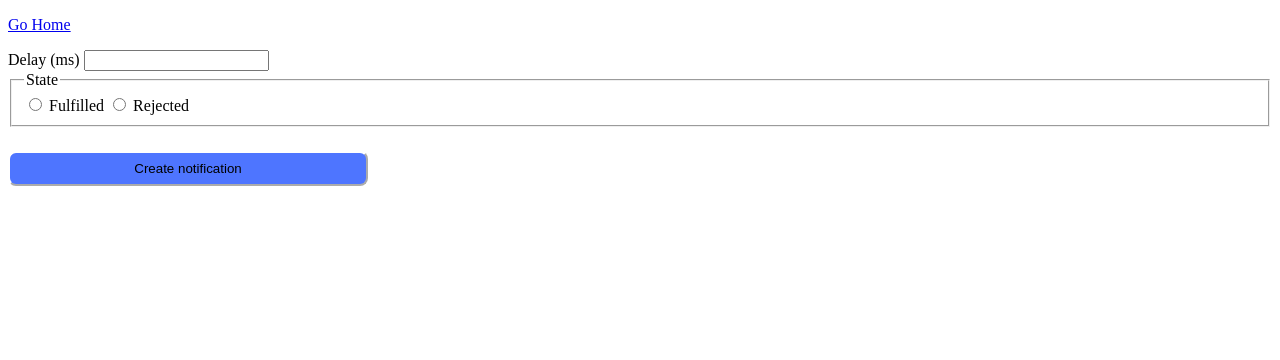
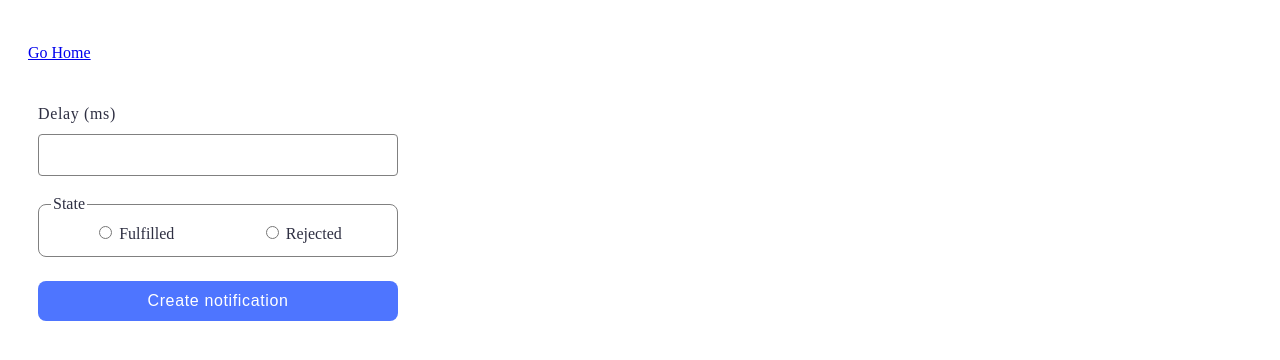
Before and after one commit to DrunkCherry1997/goit-js-hw-10, a website built with Vite: page src/2-snackbar.html in a window 1280 px wide. Built offline with nearby package versions, Linux system fonts and the light colour scheme.

Commit message:
updating both css styles

```diff
--- a/src/css/1-timer.css
+++ b/src/css/1-timer.css
@@ -0,0 +1,95 @@
+body {
+  padding-top: 20px;
+  padding-left: 20px;
+}
+
+
+#datetime-picker {
+  width: 272px;
+  margin-top: 40px;
+  margin-bottom: 32px;
+  margin-left: 10px;
+  color: #2e2f42;
+  font-family: 'Montserrat';
+  font-size: 16px;
+  line-height: 1.5;
+  letter-spacing: 0.04em;
+  padding: 8px 16px;
+  border-radius: 4px;
+  border: 1px solid #808080;
+  padding-inline: 8px 16px;
+  /* /* transition: transform 250ms cubic-bezier(0.4, 0, 0.2, 1); */
+  transition-property: border-color;
+  transition-duration: 250ms;
+  transition-timing-function: linear;
+}
+
+[data-start] {
+  color: #fff;
+  width: 75px;
+  font-size: 16px;
+  font-weight: 500;
+  line-height: 1.5;
+  letter-spacing: 0.04em;
+  padding: 8px 16px;
+  border-radius: 8px;
+  background: #4e75ff;
+  border: none;
+}
+
+.timer {
+  display: flex;
+  flex-direction: row;
+  gap: 30px;
+  margin-left: 10px;
+}
+
+.field {
+  display: flex;
+  flex-direction: column;
+}
+
+.value {
+  align-self: center;
+  color: #2e2f42;
+  font-family: Montserrat;
+  font-size: 40px;
+  font-weight: 400;
+  line-height: 1.2; /* 120% */
+  letter-spacing: 0.04em;
+}
+
+.label {
+  color: #2e2f42;
+  font-family: 'Montserrat';
+  font-size: 16px;
+  line-height: 1.5;
+  text-transform: uppercase;
+}
+
+#datetime-picker:hover {
+  border-color: #000;
+}
+
+#datetime-picker:focus,
+#datetime-picker:focus-visible {
+  border-color: #4e75ff;
+  outline: #4e75ff;
+}
+
+#datetime-picker:disabled {
+  border-color: #808080;
+}
+
+[data-start]:hover,
+[data-start]:focus {
+  cursor: pointer;
+  color: #fff;
+  background: #6c8cff;
+}
+
+[data-start]:disabled {
+  cursor: pointer;
+  color: #989898;
+  background: #cfcfcf;
+}
--- a/src/css/2-snackbar.css
+++ b/src/css/2-snackbar.css
@@ -1,28 +1,120 @@
-.form {
-
+body {
+    padding-top: 20px;
+    padding-left: 20px;
 }
 
-label {
-
+.go-back-btn {
+    text-decoration: none;
+    padding: 15px;
+    border: 2px solid white;
+    border-radius: 5px;
+    outline: none;
+    background: linear-gradient(to right,
+            rgb(84, 26, 246, 0.4),
+            rgb(223, 54, 242, 0.5));
+    color: rgb(251, 252, 252);
+    font-weight: 500;
+    transition: transform 250ms cubic-bezier(0.4, 0, 0.2, 1);
 }
 
-input {
+.go-back-btn:hover {
+    border-color: rgb(223, 54, 242);
+    font-weight: 550;
+}
 
+.form {
+    margin-top: 40px;
+    margin-left: 10px;
+    margin-left: 10px;
+    width: 360px;
+}
+
+.form>label {
+    display: block;
+    margin-bottom: 16px;
+    color: #2e2f42;
+    font-family: Montserrat;
+    font-size: 16px;
+    font-weight: 400;
+    line-height: 1.5;
+    /* 150% */
+    letter-spacing: 0.04em;
+}
+
+input[name='delay'] {
+    width: 100%;
+    max-width: 326px;
+    padding: 8px 16px;
+    margin-top: 8px;
+    border-radius: 4px;
+    font-size: inherit;
+    font-family: inherit;
+    border: 1px solid #808080;
+    transition: border-color 250ms linear;
+    color: #2e2f42;
+    font-family: Montserrat;
+    font-size: 16px;
+    font-weight: 400;
+    line-height: 1.5;
+    /* 150% */
+    letter-spacing: 0.04em;
+}
+
+input[name='delay']:hover {
+    border-color: #000;
+}
+
+input[name='delay']:focus-visible {
+    border-color: #4e75ff;
+    outline: #4e75ff;
+}
+
+fieldset {
+    max-width: 360px;
+    margin-bottom: 24px;
+    display: flex;
+    justify-content: space-around;
+    color: #2e2f42;
+    font-family: Montserrat;
+    font-size: 16px;
+    font-weight: 400;
+    line-height: 1.5;
+    /* 150% */
+    stroke-width: 1px;
+    stroke: #808080;
+    border: 1px solid #808080;
+    border-radius: 8px;
+    margin-inline-start: 0;
+    margin-inline-end: 0;
+}
+
+input[name='state'] {
+    accent-color: #4e75ff;
 }
 
 button {
-   display: flex;
     width: 360px;
     padding: 8px 16px;
+    display: flex;
     justify-content: center;
     align-items: center;
     gap: 10px;
     border-radius: 8px;
-   border-color:#FFFFFF ;
-   background: #4E75FF;
-   margin-top: 24px;
+    background: #4e75ff;
+    border: transparent;
+    color: #fff;
+    font-size: 16px;
+    font-weight: 500;
+    line-height: 1.5;
+    /* 150% */
+    letter-spacing: 0.04em;
 }
 
 button:hover {
-    background-color: #6c8cff;
+    background: #6c8cff;
 }
+
+button:focus-visible {
+    background: #6c8cff;
+}
+}
```
Also changed, not shown: src/1-timer.html (+4 -4 lines). Lines whose indentation alone changed are shown as unchanged.
